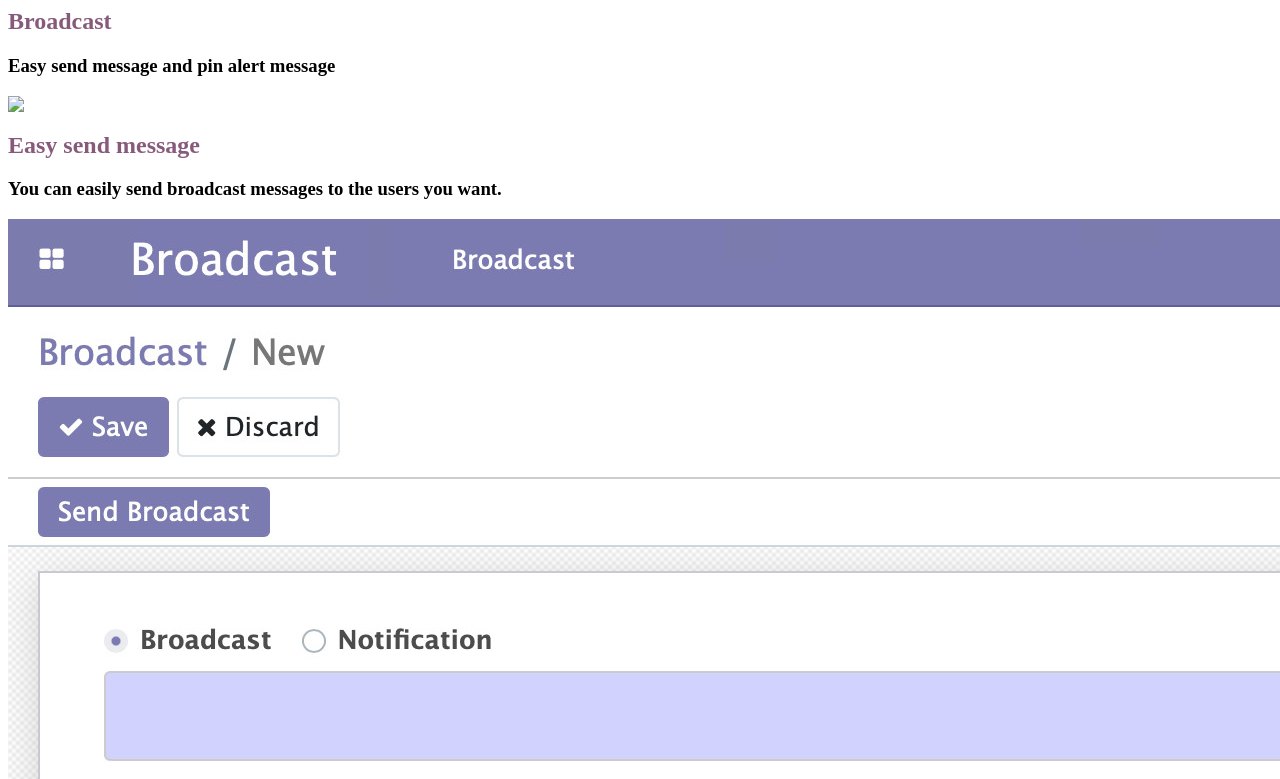
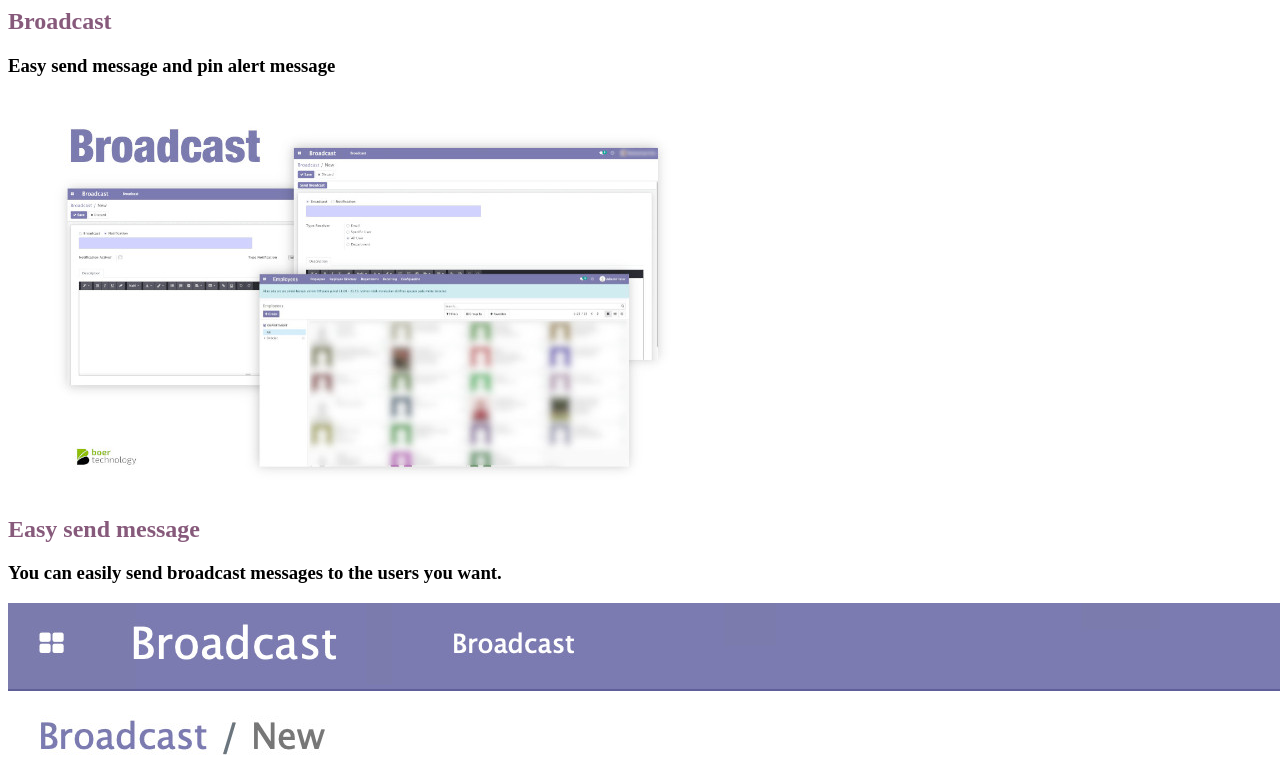
Before and after one commit to btechpt/bt_broadcast, a plain HTML site: page bt_broadcast/static/description/index.html in a window 1280 px wide. Shown: the top 779 px of the page. Drawn offline with Linux system fonts and the light colour scheme.

Commit message:
fix banner missing

```diff
--- a/bt_broadcast/static/description/index.html
+++ b/bt_broadcast/static/description/index.html
@@ -3,7 +3,7 @@
         <h2 class="oe_slogan" style="color:#875A7B;">Broadcast</h2>
         <h3 class="oe_slogan">Easy send message and pin alert message</h3>
         <div class="oe_demo oe_picture oe_screenshot">
-            <img src="images/main_screenshot.jpeg">
+            <img src="images/main_ss.jpeg">
         </div>
     </div>
 </section>
```
